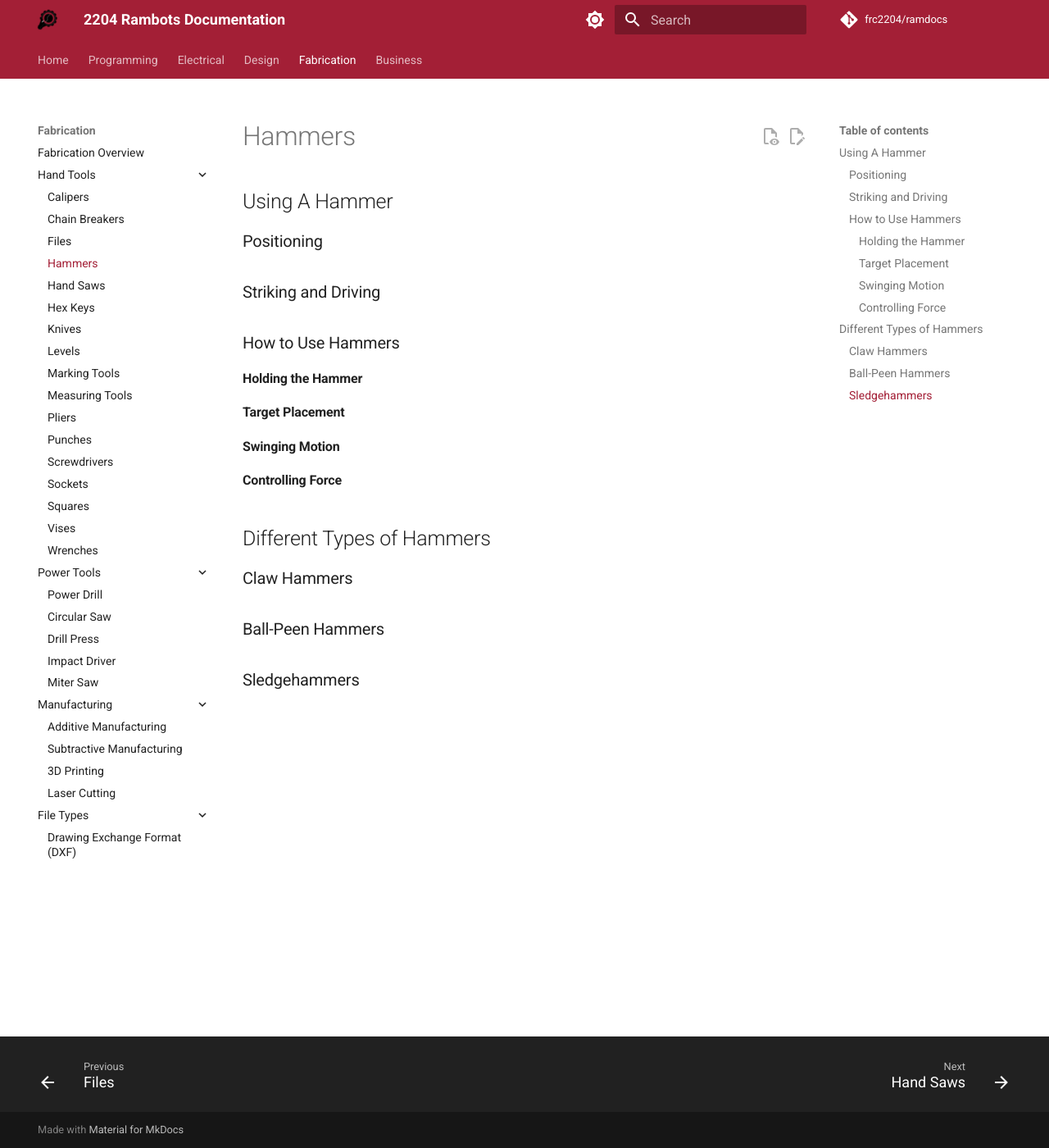
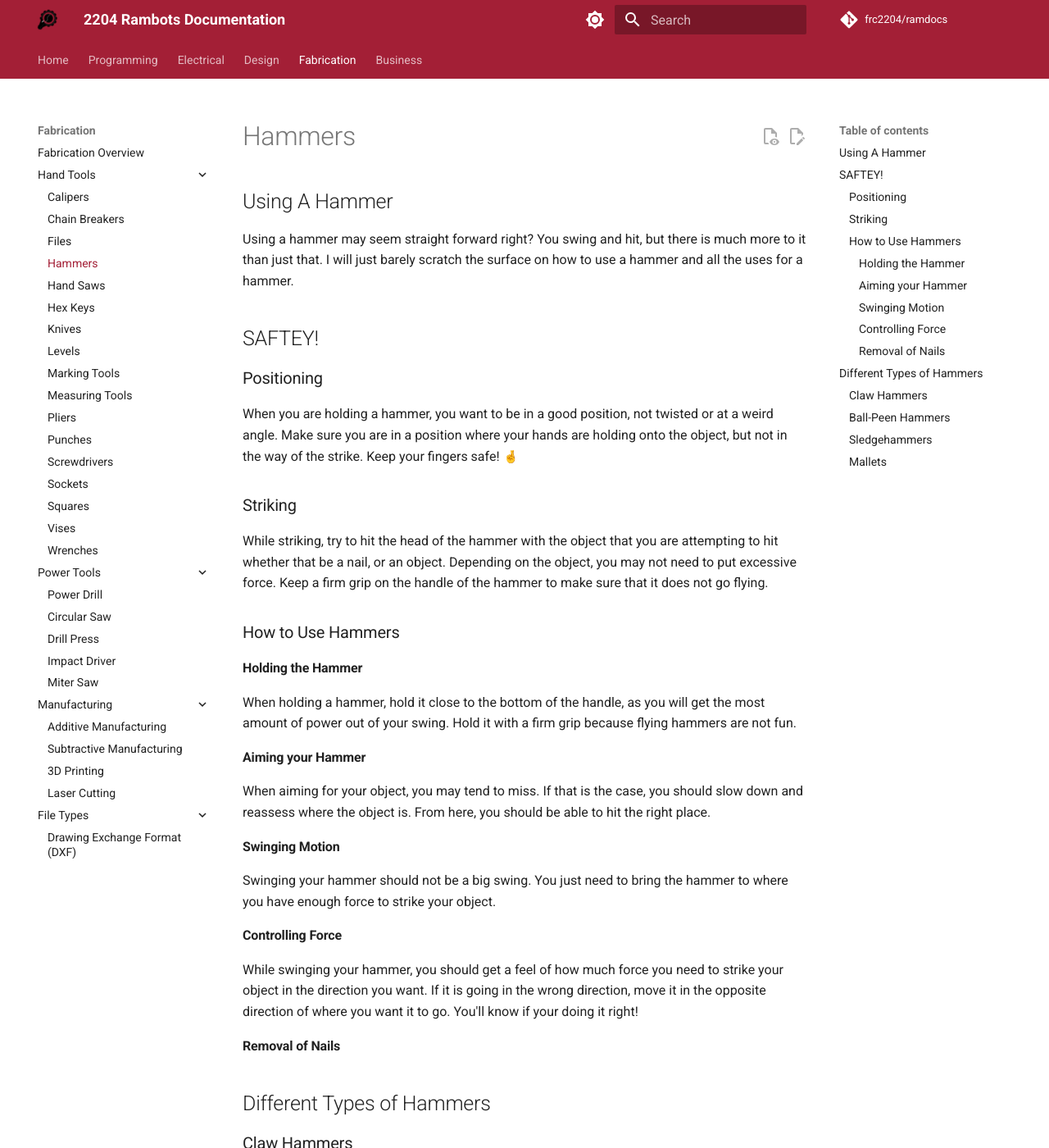
Before and after one commit to frc2204/ramdocs, an MkDocs documentation site: the page built from docs/fabrication/hand-tools/hammer.md, in a window 1280 px wide and 1400 px high. Shown: the whole window at 82% size. Built offline with MkDocs 1.6.1 and Material for MkDocs 9.7.7, drawn with Linux system fonts in a browser that asks for light colours; nearby versions of some CDN libraries; emoji names are drawn with the system emoji font; library files that are not in the unit come from our copies; comment, search, counter and statistics services are not loaded.

Commit message:
Chainreakers Files Hammers revisions

```diff
--- a/docs/fabrication/hand-tools/hammer.md
+++ b/docs/fabrication/hand-tools/hammer.md
@@ -1,13 +1,23 @@
 # Hammers
 ## Using A Hammer
+Using a hammer may seem straight forward right? You swing and hit, but there is much more to it than just that. I will just barely scratch the surface on how to use a hammer and all the uses for a hammer.
+## SAFTEY!
 ### Positioning
-### Striking and Driving
+When you are holding a hammer, you want to be in a good position, not twisted or at a weird angle. Make sure you are in a position where your hands are holding onto the object, but not in the way of the strike. Keep your fingers safe! :fingers_crossed:
+### Striking
+While striking, try to hit the head of the hammer with the object that you are attempting to hit whether that be a nail, or an object. Depending on the object, you may not need to put excessive force. Keep a firm grip on the handle of the hammer to make sure that it does not go flying.
 ### How to Use Hammers
 #### Holding the Hammer
-#### Target Placement
+When holding a hammer, hold it close to the bottom of the handle, as you will get the most amount of power out of your swing. Hold it with a firm grip because flying hammers are not fun.
+#### Aiming your Hammer
+When aiming for your object, you may tend to miss. If that is the case, you should slow down and reassess where the object is. From here, you should be able to hit the right place.
 #### Swinging Motion
+Swinging your hammer should not be a big swing. You just need to bring the hammer to where you have enough force to strike your object.
 #### Controlling Force
+While swinging your hammer, you should get a feel of how much force you need to strike your object in the direction you want. If it is going in the wrong direction, move it in the opposite direction of where you want it to go. You'll know if your doing it right!
+#### Removal of Nails
 ## Different Types of Hammers
 ### Claw Hammers
 ### Ball-Peen Hammers
 ### Sledgehammers
+### Mallets
```
Also changed, not shown: docs/fabrication/hand-tools/chain-breakers.md (+6 -8 lines), docs/fabrication/hand-tools/files.md (+3 -3 lines).
